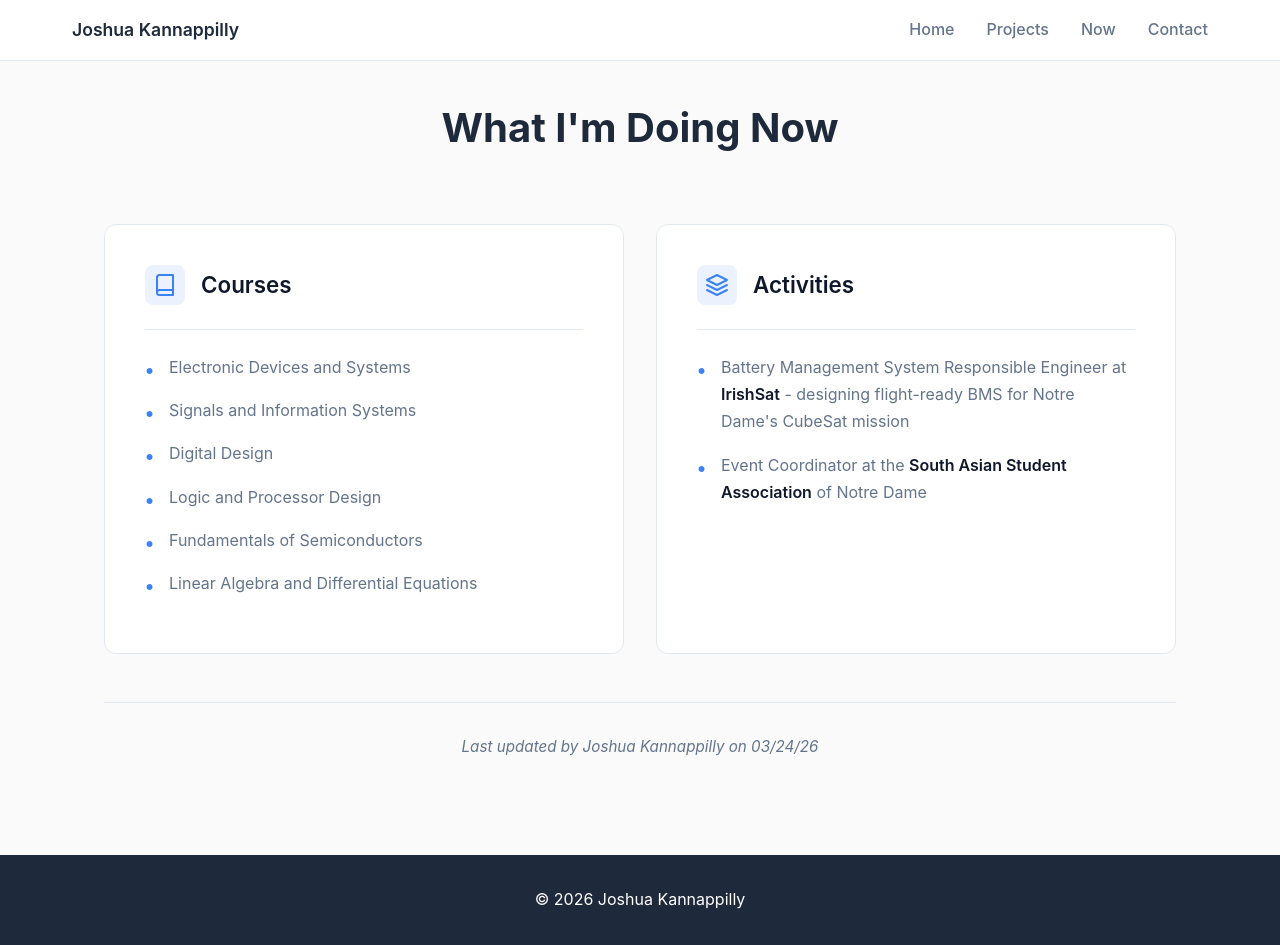
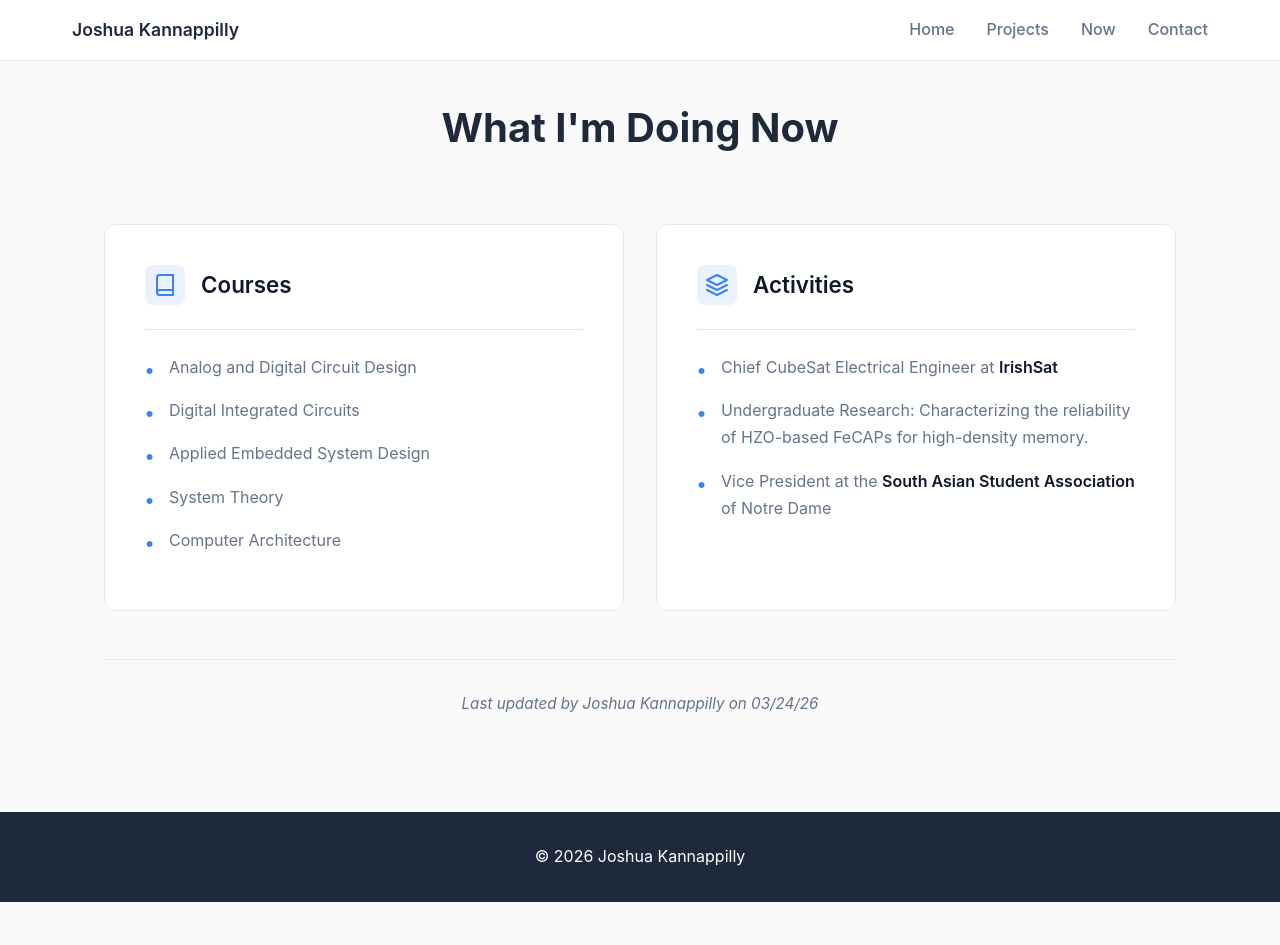
Before and after one commit to joshkanna/joshkanna.github.io, a Jekyll site: the page built from now.md, in a window 1280 px wide and 945 px high. Built offline with Jekyll 4.4.1, drawn with Linux system fonts in a browser that asks for light colours.

Commit message:
update now page

```diff
--- a/now.md
+++ b/now.md
@@ -22,12 +22,11 @@ title: Experience
                     </div>
                     <hr>
                     <ul>
-                        <li>Electronic Devices and Systems</li>
-                        <li>Signals and Information Systems</li>
-                        <li>Digital Design</li>
-                        <li>Logic and Processor Design</li>
-                        <li>Fundamentals of Semiconductors</li>
-                        <li>Linear Algebra and Differential Equations</li>
+                        <li>Analog and Digital Circuit Design</li>
+                        <li>Digital Integrated Circuits</li>
+                        <li>Applied Embedded System Design</li>
+                        <li>System Theory</li>
+                        <li>Computer Architecture</li>
                     </ul>
                 </div>
 
@@ -44,8 +43,9 @@ title: Experience
                     </div>
                     <hr>
                     <ul>
-                        <li>Battery Management System Responsible Engineer at <strong>IrishSat</strong> - designing flight-ready BMS for Notre Dame's CubeSat mission</li>
-                        <li>Event Coordinator at the <strong>South Asian Student Association</strong> of Notre Dame</li>
+                        <li>Chief CubeSat Electrical Engineer at <strong>IrishSat</strong></li>
+                        <li>Undergraduate Research: Characterizing the reliability of HZO-based FeCAPs for high-density memory.</li>
+                        <li>Vice President at the <strong>South Asian Student Association</strong> of Notre Dame</li>
                     </ul>
                 </div>
             </div>
```
Also changed, not shown: 3 other files.
